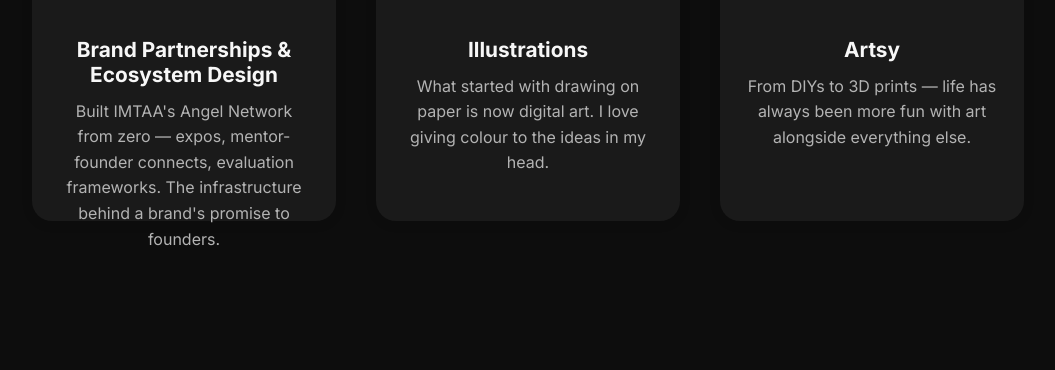
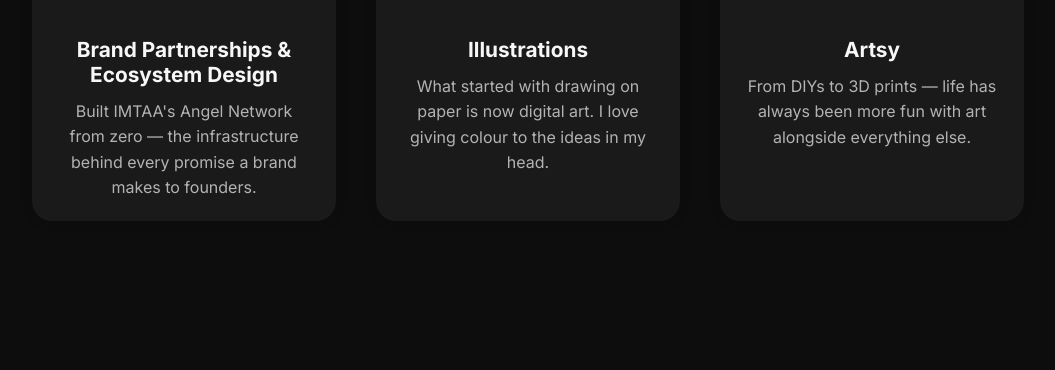
Before and after one commit to nainsrishti/portfolio-brand-management, a plain HTML site: page index.html in a window 1280 px wide. Shown: the part 3982-4352 px from the top of the page, without its empty margins (128-1183 px from the left). Drawn offline with Linux system fonts and the light colour scheme.

Commit message:
Shorten Brand Partnerships card further

```diff
--- a/index.html
+++ b/index.html
@@ -182,7 +182,7 @@
           <div class="more-item">
             <img src="assets/Icons/Programming Language Icon.png" alt="Ecosystem Icon" class="more-icon" />
             <h3>Brand Partnerships & Ecosystem Design</h3>
-            <p>Built IMTAA's Angel Network from zero — expos, mentor-founder connects, evaluation frameworks. The infrastructure behind a brand's promise to founders.</p>
+            <p>Built IMTAA's Angel Network from zero — the infrastructure behind every promise a brand makes to founders.</p>
           </div>
           <div class="more-item">
             <img src="assets/Icons/Graphic Tablet Icon.png" alt="Illustrations Icon" class="more-icon" />
```
Also changed, not shown: 1 other file.
